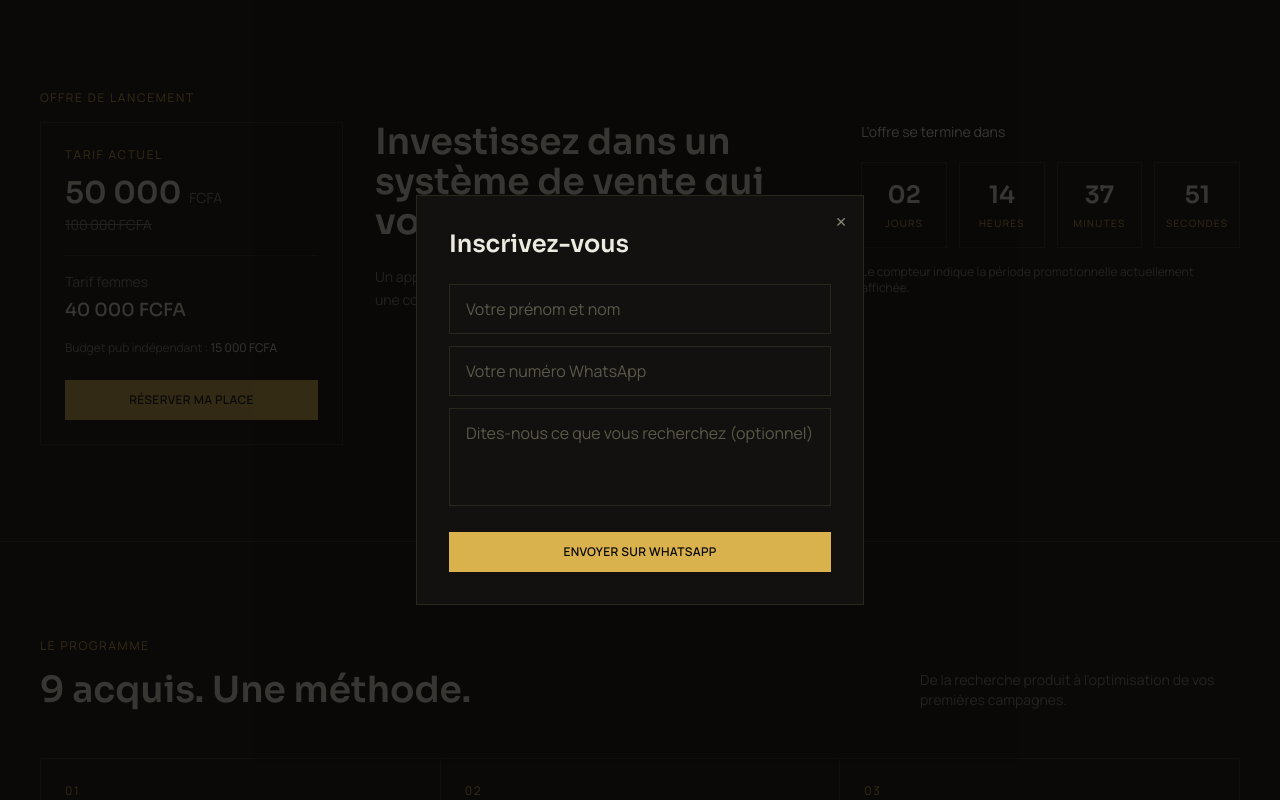
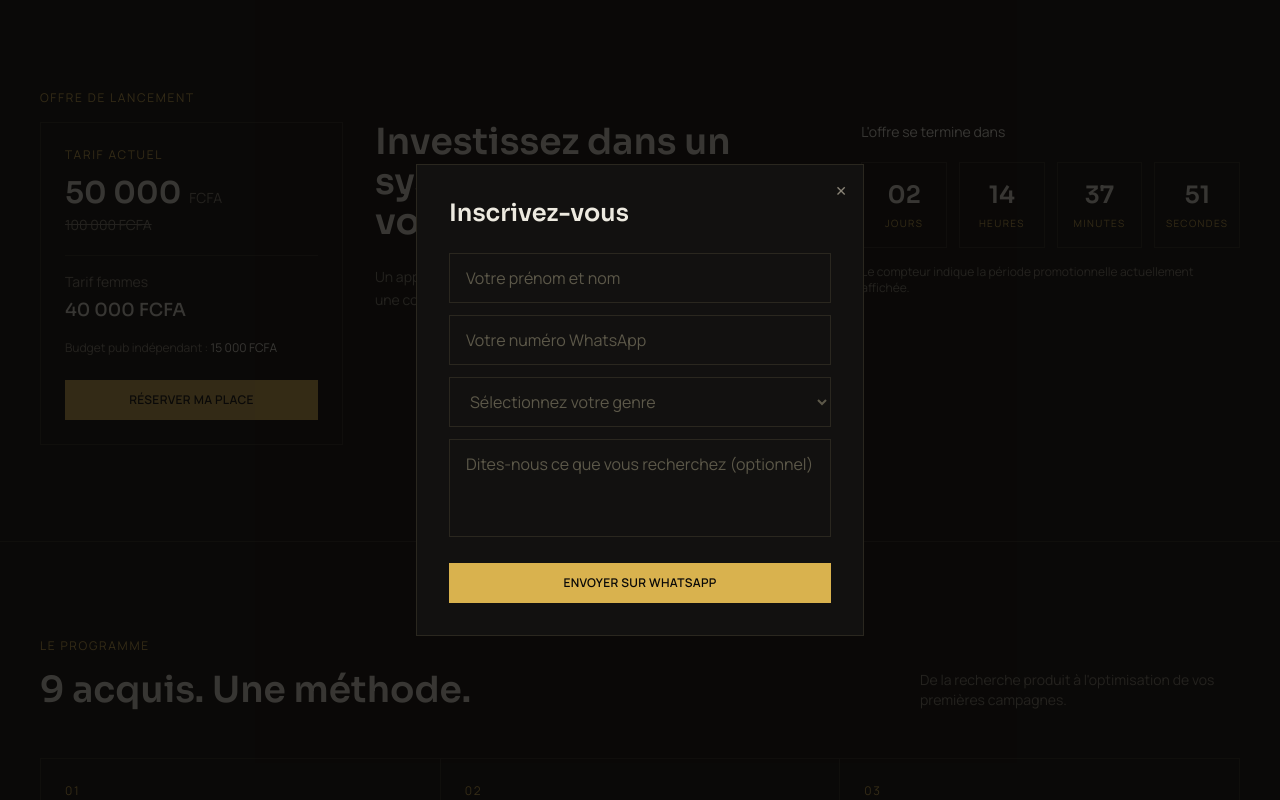
Before and after one commit to Ezin-Yhannick/golden_site, a React (Vite) app: page / in a window 1280 px wide. Both pictures are taken after a click on the button "RÉSERVER MA PLACE". Shown: the part 840-1640 px from the top of the page. Built offline with nearby package versions, Linux system fonts and the light colour scheme; no server answers; the database is empty; the HTML template or start-up script is replaced by a standard one.

Commit message:
Mise à jour signup modal

```diff
--- a/src/components/SignupModal.tsx
+++ b/src/components/SignupModal.tsx
@@ -3,10 +3,6 @@ import { useSignupModal } from '../context/SignupModalContext'
 import { useAnalytics } from '../context/AnalyticsContext'
 import { supabase } from '../lib/supabaseClient'
 import { getVisitorLocation } from '../lib/geo'
-
-// Numéro WhatsApp de Golden Boy, format international sans espaces ni "+"
-// (Bénin : indicatif 229 + préfixe 01 depuis nov. 2024 + numéro local)
-const WHATSAPP_NUMBER = '2290195961268'
 
 export default function SignupModal() {
   const { isOpen, close } = useSignupModal()
@@ -15,6 +11,7 @@ export default function SignupModal() {
   const [fullname, setFullname] = useState('')
   const [phone, setPhone] = useState('')
   const [description, setDescription] = useState('')
+  const [gender, setGender] = useState<'homme' | 'femme' | ''>('')
   const [error, setError] = useState('')
   const [sending, setSending] = useState(false)
 
@@ -25,17 +22,22 @@ export default function SignupModal() {
       setError('Renseignez votre nom et votre numéro WhatsApp.')
       return
     }
+    if (!gender) {
+      setError('Sélectionnez votre genre.')
+      return
+    }
     setError('')
     setSending(true)
 
-    const { country } = await getVisitorLocation()
+    const location = await getVisitorLocation()
 
     // Enregistre la précommande (visible dans l'admin, avec un statut à suivre)
     await supabase.from('signups').insert({
       fullname,
       phone,
       description: description.trim() || null,
-      country,
+      country: location.country,
+      gender,
       status: 'à payer',
     })
 
@@ -48,15 +50,17 @@ export default function SignupModal() {
       `Je viens de m'inscrire à l'accompagnement e-commerce.`,
     ].filter(Boolean)
 
-    window.open(
-      `https://wa.me/${WHATSAPP_NUMBER}?text=${encodeURIComponent(lines.join(' '))}`,
-      '_blank'
-    )
+    // Numéro WhatsApp Golden Boy (format international : +229...)
+    const whatsappNumber = '229195961268'
+    const message = encodeURIComponent(lines.join(' '))
+
+    window.open(`https://wa.me/${whatsappNumber}?text=${message}`, '_blank')
 
     setSending(false)
     setFullname('')
     setPhone('')
     setDescription('')
+    setGender('')
     close()
   }
 
@@ -94,6 +98,17 @@ export default function SignupModal() {
             placeholder="Votre numéro WhatsApp"
             className="w-full px-4 py-3 bg-transparent border border-line focus:outline-none focus:border-gold placeholder:text-[#5C5849]"
           />
+
+          <select
+            value={gender}
+            onChange={(e) => setGender(e.target.value as 'homme' | 'femme')}
+            className="w-full px-4 py-3 bg-transparent border border-line focus:outline-none focus:border-gold text-[#5C5849]"
+          >
+            <option value="">Sélectionnez votre genre</option>
+            <option value="homme" className="bg-panel">Homme</option>
+            <option value="femme" className="bg-panel">Femme</option>
+          </select>
+
           <textarea
             value={description}
             onChange={(e) => setDescription(e.target.value)}
```
